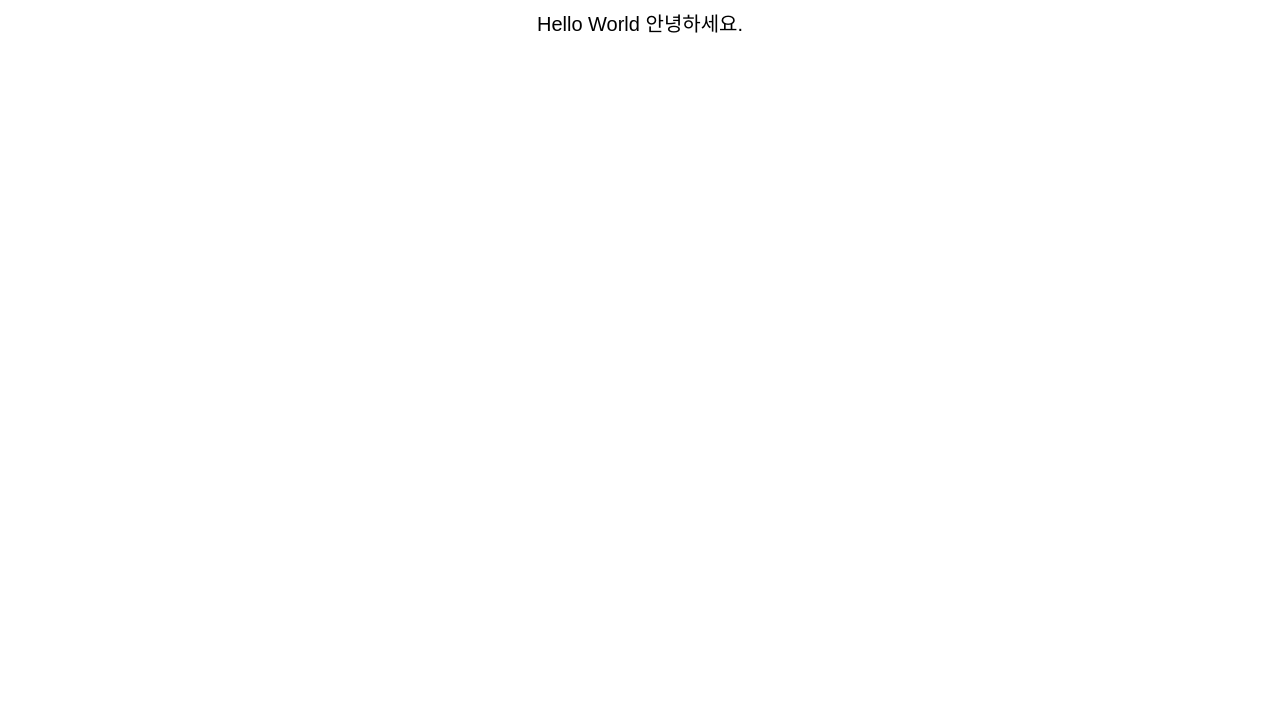
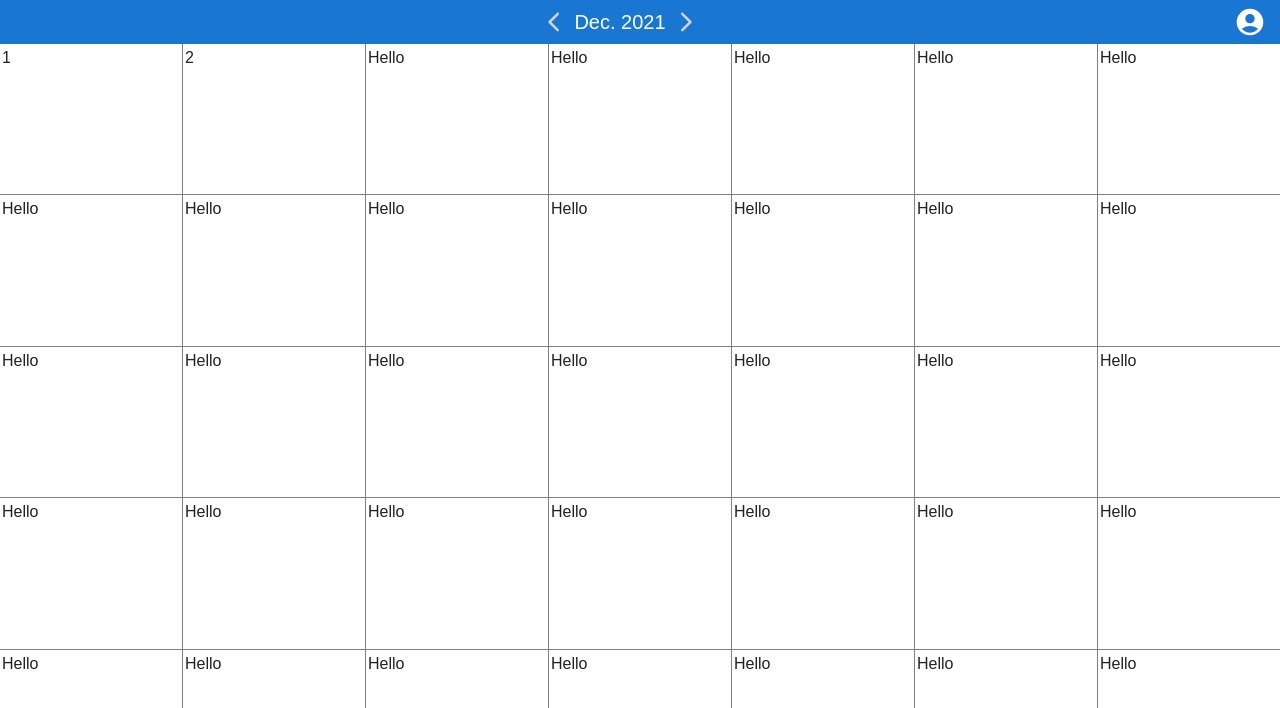
Before and after one commit to BusanDevelopers/BGM-Event-Calendar-Webpage, a React app: page / in a window 1280 px wide. Shown: the top 708 px of the page. Built offline with nearby package versions, Linux system fonts and the light colour scheme; a web font is replaced by a local one.

Commit message:
Calendar Layout

```diff
--- a/public/index.html
+++ b/public/index.html
@@ -1,5 +1,5 @@
 <!DOCTYPE html>
-<html lang="en">
+<html lang="en" style='height: 100%'>
 
 <head>
   <meta charset="UTF-8">
@@ -8,8 +8,8 @@
   <title>React App</title>
 </head>
 
-<body>
-  <div id='root'></div>
+<body style='height: 100%'>
+  <div id='root' style='height: 100%'></div>
 </body>
 
 </html>
--- a/src/App.tsx
+++ b/src/App.tsx
@@ -9,12 +9,14 @@ import React from 'react';
 import { render } from 'react-dom';
 // Material UI
 import { ThemeProvider, createTheme } from '@mui/material/styles';
-import { Typography } from '@mui/material';
 // Font
 import '@fontsource/ibm-plex-sans-kr/300.css';
 import '@fontsource/ibm-plex-sans-kr/400.css';
 import '@fontsource/ibm-plex-sans-kr/500.css';
 import '@fontsource/ibm-plex-sans-kr/700.css';
+// Elements
+import Calendar from './Calendar';
+import { CssBaseline } from '@mui/material';
 
 const theme = createTheme({
   typography: {
@@ -22,14 +24,18 @@ const theme = createTheme({
   },
 });
 
-const App = (): React.ReactElement => {
+/**
+ * React functional component to render the application's entry point
+ *
+ * @return {React.ReactElement} The entry point of the application
+ */
+function App(): React.ReactElement {
   return (
     <ThemeProvider theme={theme}>
-      <Typography align="center" variant="h6">
-        Hello World 안녕하세요.
-      </Typography>
+      <CssBaseline />
+      <Calendar />
     </ThemeProvider>
   );
-};
+}
 
 render(<App />, document.getElementById('root'));
--- a/src/Calendar.tsx
+++ b/src/Calendar.tsx
@@ -0,0 +1,111 @@
+/**
+ * Calendar (Main) Page
+ *
+ * @author Hyecheol (Jerry) Jang
+ */
+
+import React from 'react';
+// Material UI
+import { Box, Grid, IconButton, Stack, Typography } from '@mui/material';
+// Material UI Icons
+import {
+  AccountCircle,
+  ArrowBackIosRounded,
+  ArrowForwardIosRounded,
+} from '@mui/icons-material';
+
+const calendarGridColumnStyle = {
+  display: 'grid',
+  gridTemplateColumns: 'repeat(7, 1fr)',
+  gridGap: '1px',
+  height: '100%',
+};
+
+const calendarBoxStyle = {
+  backgroundColor: 'white',
+  padding: '2px',
+  overflow: 'hidden',
+};
+
+/**
+ * React Functional Component to generate calendar screen
+ *
+ * @return {React.ReactElement} Renders Calendar screen
+ */
+function Calendar(): React.ReactElement {
+  return (
+    <Grid container direction="column" sx={{ height: '100%' }}>
+      <Grid item>
+        <Box
+          sx={{
+            display: 'flex',
+            backgroundColor: 'primary.main',
+            padding: '2px 10px',
+            alignItems: 'center',
+          }}
+        >
+          <Stack
+            direction="row"
+            sx={{ flexGrow: 1, alignItems: 'center', justifyContent: 'center' }}
+          >
+            <IconButton sx={{ color: 'lightgray' }}>
+              <ArrowBackIosRounded />
+            </IconButton>
+            <Typography variant="h6" component="div" sx={{ color: 'white' }}>
+              Dec. 2021
+            </Typography>
+            <IconButton sx={{ color: 'lightgray' }}>
+              <ArrowForwardIosRounded />
+            </IconButton>
+          </Stack>
+          <IconButton sx={{ padding: '4px' }}>
+            <AccountCircle
+              sx={{ height: '32px', width: '32px', color: 'white' }}
+            />
+          </IconButton>
+        </Box>
+      </Grid>
+      <Grid item sx={{ flexGrow: 1, backgroundColor: 'gray' }}>
+        <Box sx={{ ...calendarGridColumnStyle }}>
+          <Box sx={{ ...calendarBoxStyle }}>1</Box>
+          <Box sx={{ ...calendarBoxStyle }}>2</Box>
+          <Box sx={{ ...calendarBoxStyle }}>Hello</Box>
+          <Box sx={{ ...calendarBoxStyle }}>Hello</Box>
+          <Box sx={{ ...calendarBoxStyle }}>Hello</Box>
+          <Box sx={{ ...calendarBoxStyle }}>Hello</Box>
+          <Box sx={{ ...calendarBoxStyle }}>Hello</Box>
+          <Box sx={{ ...calendarBoxStyle }}>Hello</Box>
+          <Box sx={{ ...calendarBoxStyle }}>Hello</Box>
+          <Box sx={{ ...calendarBoxStyle }}>Hello</Box>
+          <Box sx={{ ...calendarBoxStyle }}>Hello</Box>
+          <Box sx={{ ...calendarBoxStyle }}>Hello</Box>
+          <Box sx={{ ...calendarBoxStyle }}>Hello</Box>
+          <Box sx={{ ...calendarBoxStyle }}>Hello</Box>
+          <Box sx={{ ...calendarBoxStyle }}>Hello</Box>
+          <Box sx={{ ...calendarBoxStyle }}>Hello</Box>
+          <Box sx={{ ...calendarBoxStyle }}>Hello</Box>
+          <Box sx={{ ...calendarBoxStyle }}>Hello</Box>
+          <Box sx={{ ...calendarBoxStyle }}>Hello</Box>
+          <Box sx={{ ...calendarBoxStyle }}>Hello</Box>
+          <Box sx={{ ...calendarBoxStyle }}>Hello</Box>
+          <Box sx={{ ...calendarBoxStyle }}>Hello</Box>
+          <Box sx={{ ...calendarBoxStyle }}>Hello</Box>
+          <Box sx={{ ...calendarBoxStyle }}>Hello</Box>
+          <Box sx={{ ...calendarBoxStyle }}>Hello</Box>
+          <Box sx={{ ...calendarBoxStyle }}>Hello</Box>
+          <Box sx={{ ...calendarBoxStyle }}>Hello</Box>
+          <Box sx={{ ...calendarBoxStyle }}>Hello</Box>
+          <Box sx={{ ...calendarBoxStyle }}>Hello</Box>
+          <Box sx={{ ...calendarBoxStyle }}>Hello</Box>
+          <Box sx={{ ...calendarBoxStyle }}>Hello</Box>
+          <Box sx={{ ...calendarBoxStyle }}>Hello</Box>
+          <Box sx={{ ...calendarBoxStyle }}>Hello</Box>
+          <Box sx={{ ...calendarBoxStyle }}>Hello</Box>
+          <Box sx={{ ...calendarBoxStyle }}>Hello</Box>
+        </Box>
+      </Grid>
+    </Grid>
+  );
+}
+
+export default Calendar;
--- a/webpack.common.js
+++ b/webpack.common.js
@@ -5,7 +5,7 @@ const { ProvidePlugin } = require('webpack');
 module.exports = {
   entry: ['./src/App.tsx'],
   resolve: {
-    extensions: ['.js', '.jsx'],
+    extensions: ['.js', '.jsx', '.ts', '.tsx'],
   },
   target: ['browserslist', 'es5'],
   output: {
```
Also changed, not shown: .eslintrc.json.
